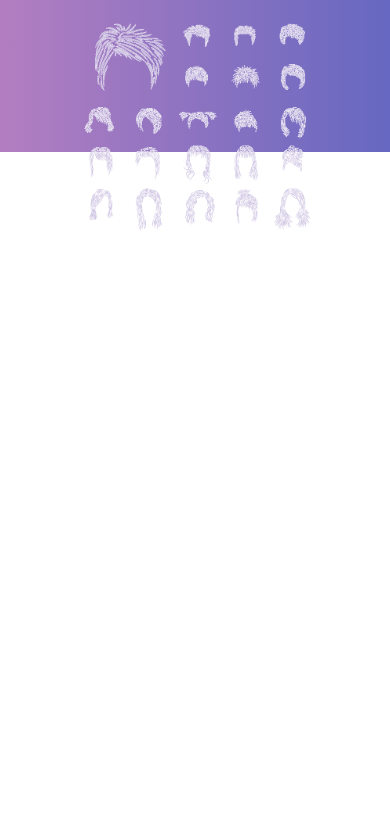
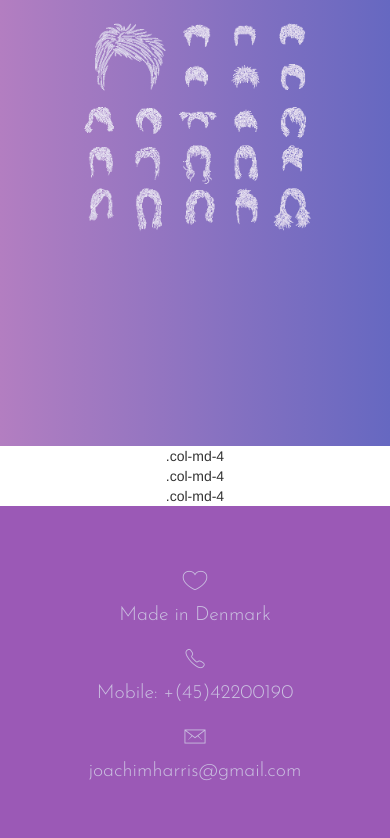
Before and after one commit to JoachimHarris/reactjs-setup, a React app: page / in a window 390 px wide. Shown: the part 464-1302 px from the top of the page. Before the commit the page ends 844 px from the top, so only its background shows below. Built offline with nearby package versions, Linux system fonts and the light colour scheme.

Commit message:
Different design updates plus new components

```diff
--- a/src/app/components/Home.js
+++ /dev/null
@@ -1,11 +0,0 @@
-import React from 'react';
-
-export class Home extends React.Component {
-    render() {
-        return(
-            <div>
-                <p></p>
-            </div>
-        )
-    }
-}
--- /dev/null
+++ b/src/app/components/Mirror.js
@@ -0,0 +1,17 @@
+import React from 'react';
+
+import mirror from '../../sass/mirror.scss';
+
+export class Mirror extends React.Component {
+    render() {
+        return(
+            <div className="mirror">
+                <div className="row container center-block text-center">
+                    <div className="col-md-4">.col-md-4</div>
+                    <div className="col-md-4">.col-md-4</div>
+                    <div className="col-md-4">.col-md-4</div>
+                </div>
+            </div>
+        )
+    }
+}
--- a/src/app/index.js
+++ b/src/app/index.js
@@ -3,7 +3,8 @@ import {render} from 'react-dom';
 
 import { Navigation } from './components/Navigation';
 import { Header } from './components/Header';
-import { Home } from './components/Home';
+import { Mirror } from './components/Mirror';
+import { Footer } from './components/Footer';
 
 class App extends React.Component {
     render() {
@@ -11,7 +12,8 @@ class App extends React.Component {
             <div>
                 <Navigation />
                 <Header />
-                <Home />
+                <Mirror />
+                <Footer />
             </div>
         )
     }
--- a/src/index.html
+++ b/src/index.html
@@ -4,6 +4,8 @@
         <meta charset="utf-8">
         <meta name="viewport" content="width=device-width, initial-scale=1">
         <meta name="viewport" content="width=device-width, initial-scale=1, maximum-scale=1, user-scalable=no">
+        <!-- Link to ion icons -->
+        <link rel="stylesheet" href="http://code.ionicframework.com/ionicons/2.0.1/css/ionicons.min.css">
         <title>ReactJS Basics</title>
         <!-- Bootstrap import -->
         <link
--- /dev/null
+++ b/src/sass/footer.scss
@@ -0,0 +1,21 @@
+// 'Josefin Sans' import from Googe fonts
+@import url('https://fonts.googleapis.com/css?family=Josefin+Sans:300,400,700');
+
+// SASS Bootstrap media queries
+$screen-lg-min: 1200px;    // Large screens
+$screen-md-min: 992px;    // Medium screens
+$screen-sm-min: 768px;    // Small screens
+
+// Footer styling
+
+.footer {
+    height: auto;
+    padding-top: 4em;
+    padding-bottom: 3em;
+    background-color: #9b59b6;
+
+        &__icon {
+            font-size: 2em;
+            color: #cabfe0;
+        }
+}
--- a/src/sass/header.scss
+++ b/src/sass/header.scss
@@ -15,6 +15,13 @@ $screen-sm-min: 768px;    // Small screens
     background: -webkit-linear-gradient(to left, #3f408e, #A96ACE); /* Chrome 10-25, Safari 5.1-6 */
     background: linear-gradient(to left, #6668c1, #B37EC1); /* W3C, IE 10+/ Edge, Firefox 16+, Chrome 26+, Opera 12+, Safari 7+ */
 
+        @media (max-width: $screen-lg-min) {
+            height: 65em;
+        }
+        @media (max-width: $screen-sm-min) {
+            height: 65em;
+        }
+
         &__headline {
             font-family: 'Josefin Sans', sans-serif;
             color: #fff;
@@ -27,9 +34,6 @@ $screen-sm-min: 768px;    // Small screens
              color: #fff;
              padding: 0;
              font-weight: 300;
-
-                 @media (max-width: $screen-lg-min) {}
-                 @media (max-width: $screen-sm-min) {}
          }
 }
 
--- /dev/null
+++ b/src/sass/mirror.scss
@@ -0,0 +1,9 @@
+// 'Josefin Sans' import from Googe fonts
+@import url('https://fonts.googleapis.com/css?family=Josefin+Sans:300,400,700');
+
+// SASS Bootstrap media queries
+$screen-lg-min: 1200px;    // Large screens
+$screen-md-min: 992px;    // Medium screens
+$screen-sm-min: 768px;    // Small screens
+
+// Mirror styling
```
